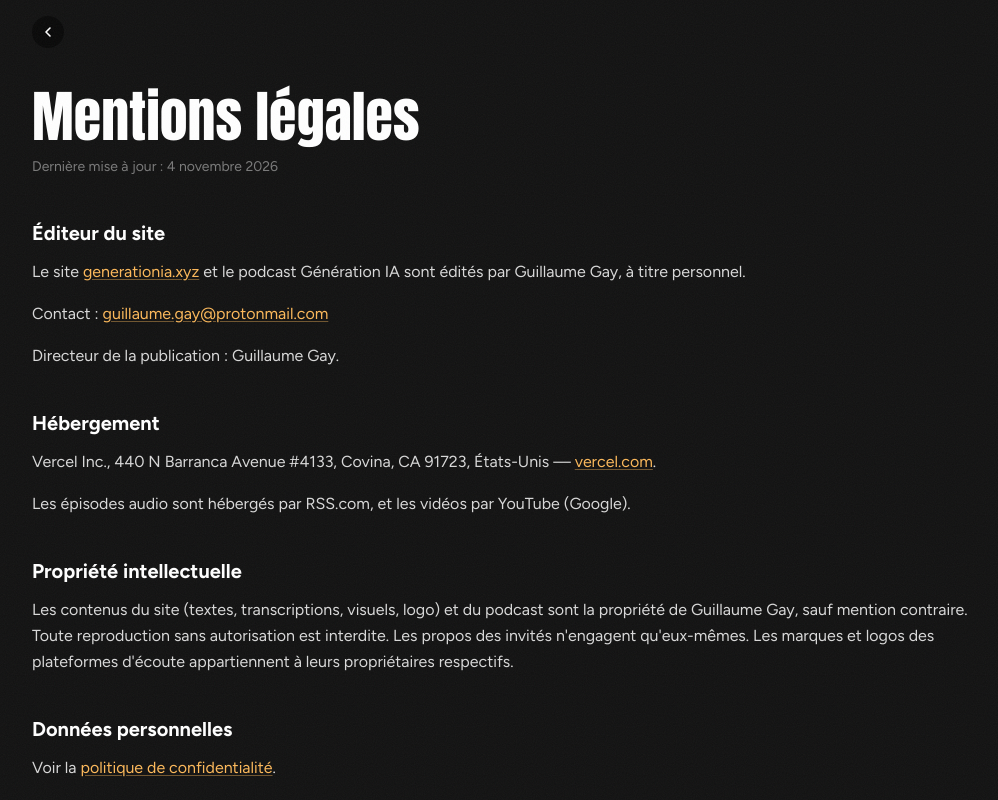
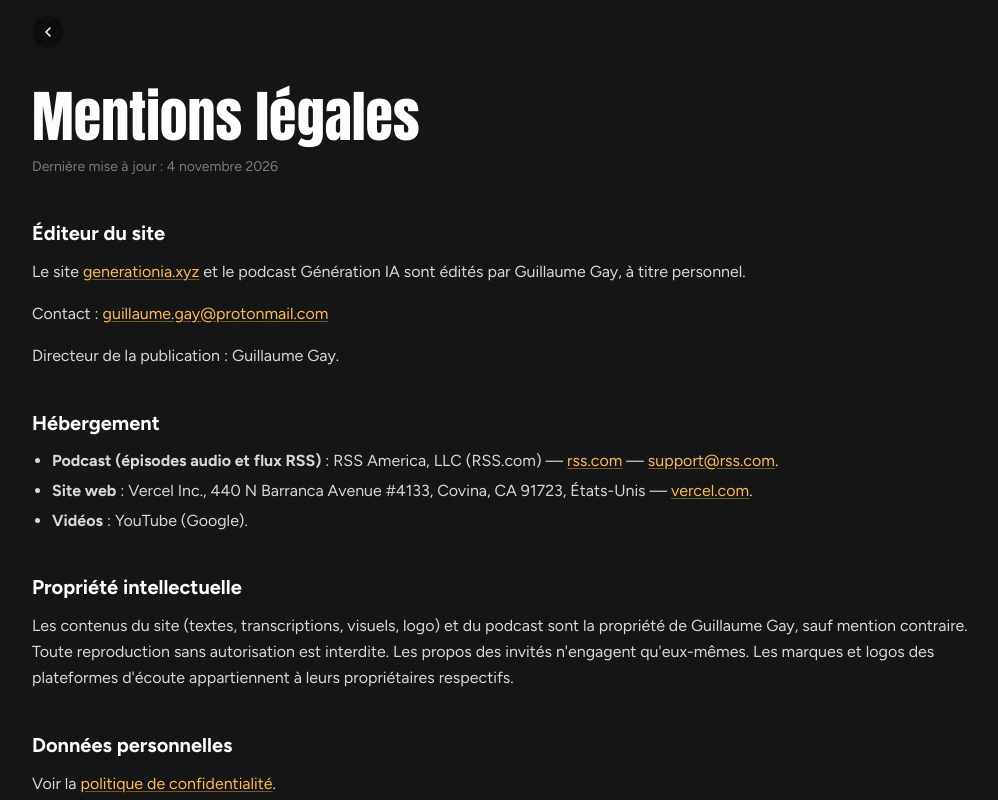
Before and after one commit to guillaumegay13/generation-ia-website, a Next.js app: page /mentions-legales in a window 1280 px wide. Shown: the top 800 px of the page, without its empty margins (120-1118 px from the left). Built offline with nearby package versions, Linux system fonts and the light colour scheme.

Commit message:
Mentions légales: list RSS.com as the podcast host
Hosting section now separates the podcast (RSS America, LLC / RSS.com, support@rss.com, as named in its terms of service), the website (Vercel) and videos (YouTube).

```diff
--- a/app/mentions-legales/page.tsx
+++ b/app/mentions-legales/page.tsx
@@ -23,16 +23,25 @@ export default function MentionsLegales() {
       <p>Directeur de la publication : {HOST_NAME}.</p>
 
       <h2>Hébergement</h2>
-      <p>
-        Vercel Inc., 440 N Barranca Avenue #4133, Covina, CA 91723, États-Unis —{" "}
-        <a href="https://vercel.com" target="_blank" rel="noopener noreferrer">
-          vercel.com
-        </a>
-        .
-      </p>
-      <p>
-        Les épisodes audio sont hébergés par RSS.com, et les vidéos par YouTube (Google).
-      </p>
+      <ul>
+        <li>
+          <strong>Podcast (épisodes audio et flux RSS)</strong> : RSS America, LLC (RSS.com) —{" "}
+          <a href="https://rss.com" target="_blank" rel="noopener noreferrer">
+            rss.com
+          </a>{" "}
+          — <a href="mailto:support@rss.com">support@rss.com</a>.
+        </li>
+        <li>
+          <strong>Site web</strong> : Vercel Inc., 440 N Barranca Avenue #4133, Covina, CA 91723, États-Unis —{" "}
+          <a href="https://vercel.com" target="_blank" rel="noopener noreferrer">
+            vercel.com
+          </a>
+          .
+        </li>
+        <li>
+          <strong>Vidéos</strong> : YouTube (Google).
+        </li>
+      </ul>
 
       <h2>Propriété intellectuelle</h2>
       <p>
```
